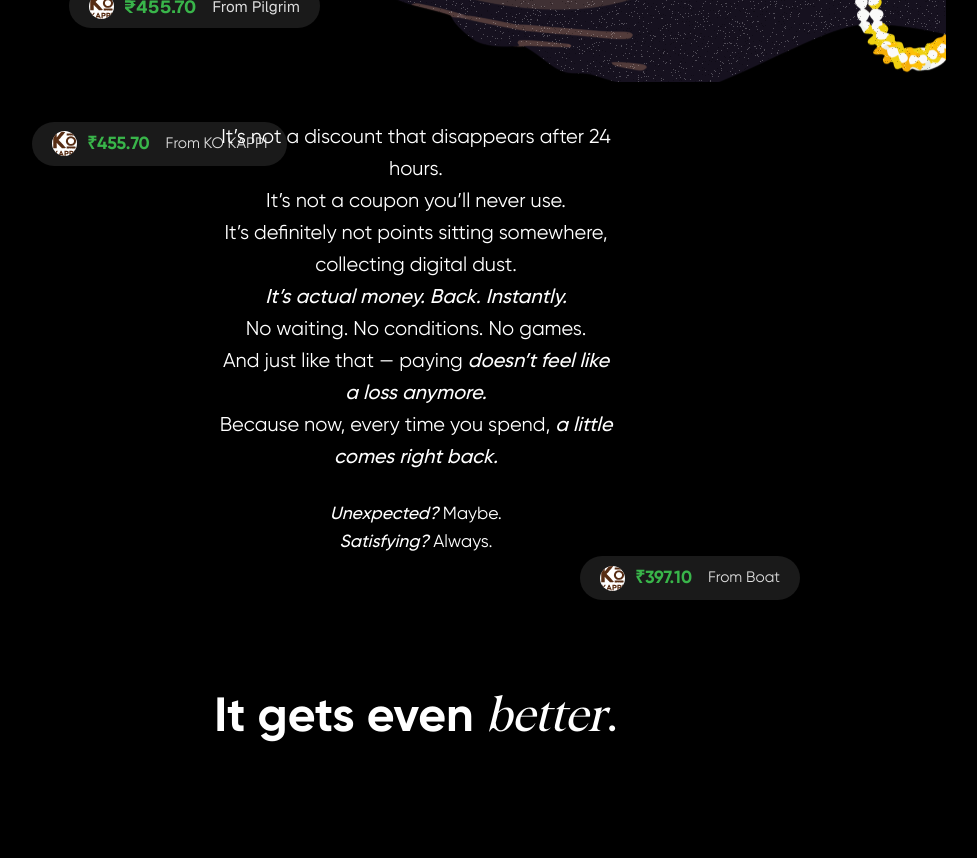
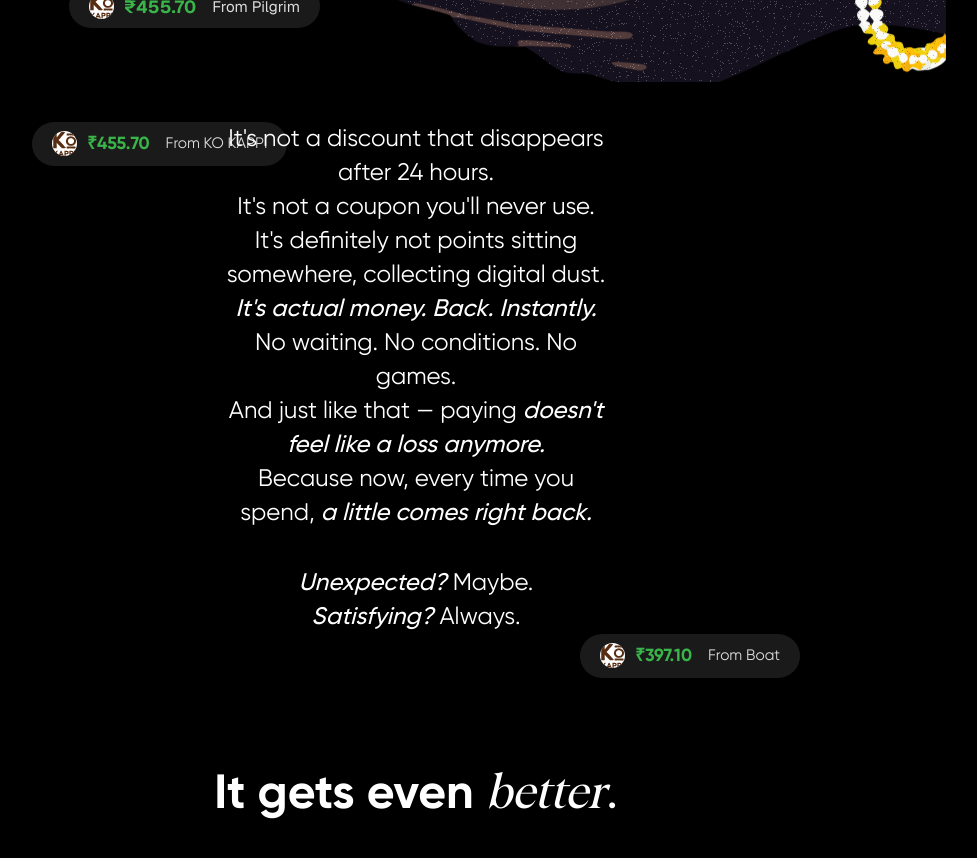
Before and after one commit to emadnahed/rupeecashback-web, a Next.js app: page / in a window 1280 px wide. Shown: the part 4180-5038 px from the top of the page, without its empty margins (224-1201 px from the left). Built offline with nearby package versions, Linux system fonts and the light colour scheme.

Commit message:
Update MoneyBackTextBlock styles and typography for improved readability and consistency. Adjust font sizes, line heights, and margins in CSS, and refine text content for clarity and engagement.

```diff
--- a/src/app/components/MoneyBackTextBlock.module.css
+++ b/src/app/components/MoneyBackTextBlock.module.css
@@ -1,11 +1,12 @@
 .textBlock {
   color: #fff;
-  font-size: 1.25rem;
-  font-family: 'Gilroy', Arial, sans-serif;
+  font-size: 24px;
+  font-family: 'Gilroy', sans-serif;
   font-weight: 400;
-  line-height: 1.6;
+  line-height: 34px;
+  letter-spacing: 0px;
   text-align: center;
-  max-width: 420px;
+  max-width: 415px;
   margin: 40px auto 0 auto;
   padding: 0 12px;
 }
@@ -17,5 +18,4 @@
 
 .bottom {
   margin-top: 1.5em;
-  font-size: 1.1rem;
 }
--- a/src/app/components/MoneyBackTextBlock.tsx
+++ b/src/app/components/MoneyBackTextBlock.tsx
@@ -2,19 +2,18 @@ import React from 'react';
 import styles from './MoneyBackTextBlock.module.css';
 import PillShapeContainer from './PillShapeContainer';
 import Pillstyles from "./MoneyBackFeelingContainer.module.css"
-import TextSpanning from './TextSpanning';
 
 const MoneyBackTextBlock: React.FC = () => (
   <div className={styles.textBlock}>
     <PillShapeContainer className={Pillstyles.pill4} amount={"₹455.70"} from={"KO KAPPI"} icon="/icon3.svg" />
 
     <p>
-      It’s not a discount that disappears after 24 hours.<br />
-      It’s not a coupon you’ll never use.<br />
-      It’s definitely not points sitting somewhere, collecting digital dust.<br />
-      <span className={styles.italic}>It’s actual money. Back. Instantly.</span><br />
+      It's not a discount that disappears after 24 hours.<br />
+      It's not a coupon you'll never use.<br />
+      It's definitely not points sitting somewhere, collecting digital dust.<br />
+      <span className={styles.italic}>It's actual money. Back. Instantly.</span><br />
       No waiting. No conditions. No games.<br />
-      And just like that — paying <span className={styles.italic}>doesn’t feel like a loss anymore.</span><br />
+      And just like that — paying <span className={styles.italic}>doesn't feel like a loss anymore.</span><br />
       Because now, every time you spend, <span className={styles.italic}>a little comes right back.</span>
     </p>
     <p className={styles.bottom}>
```
